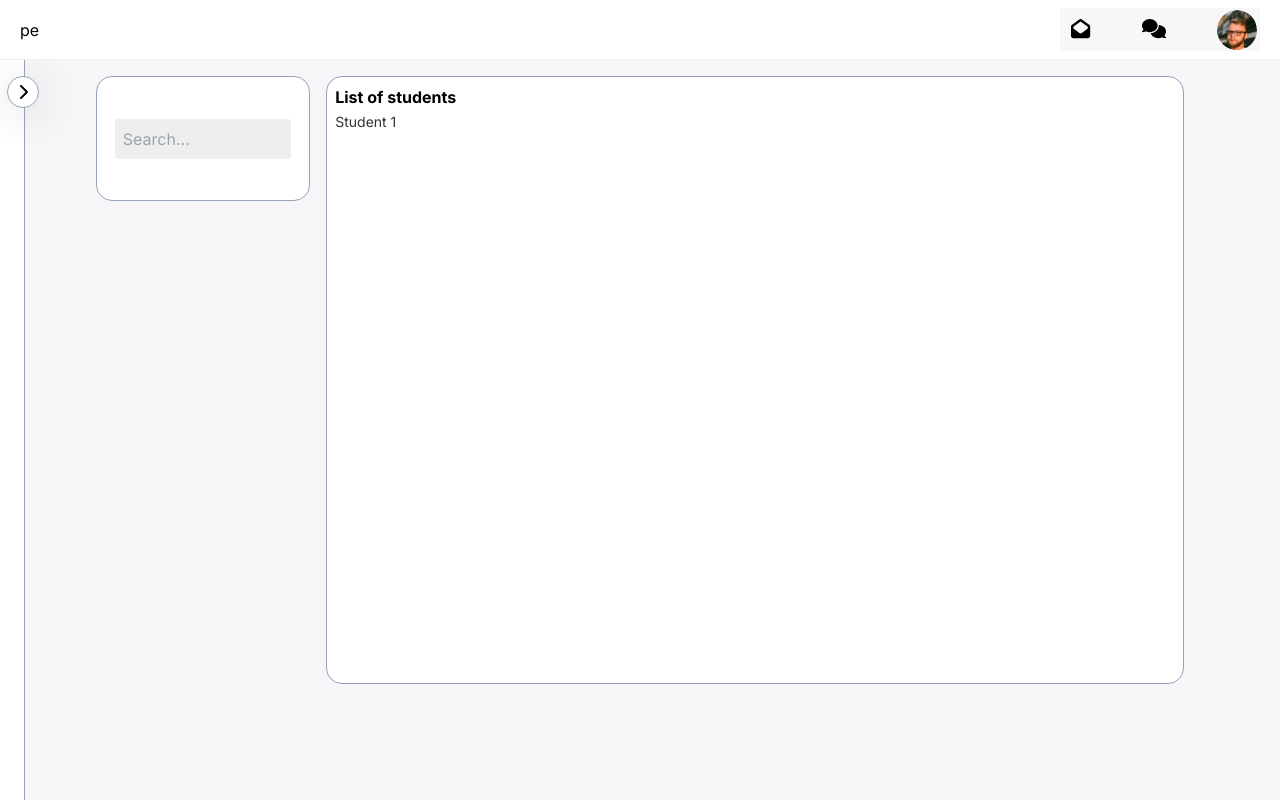
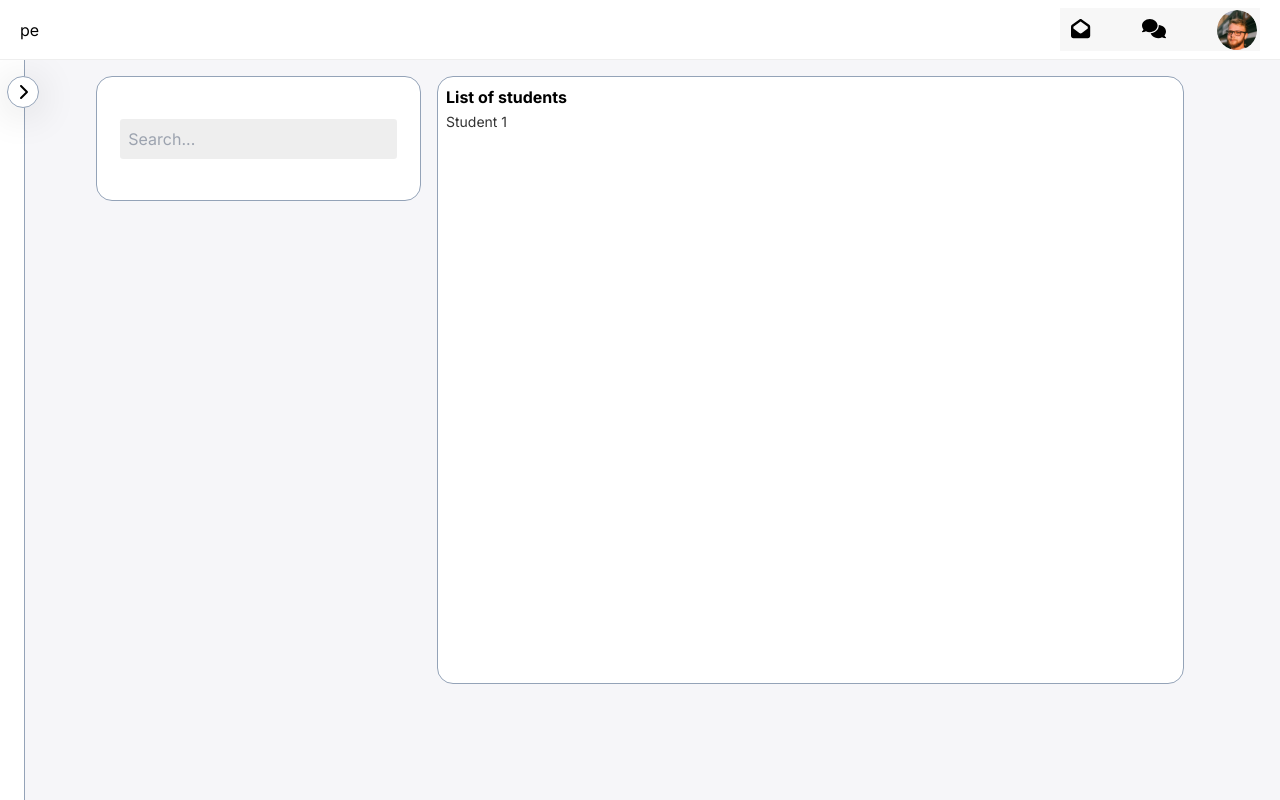
Before and after one commit to jhamiltonjunior/saas-frontend, a Next.js app: page /student in a window 1280 px wide. Built offline with nearby package versions, Linux system fonts and the light colour scheme.

Commit message:
Feat: modal for list students

```diff
--- a/src/app/components/seach/style.css
+++ b/src/app/components/seach/style.css
@@ -1,5 +1,6 @@
 .container_search {
   max-width: 325px;
+  min-width: 325px;
   max-height: 125px;
   border: .5px solid var(--slate-400);
   padding: var(--small);
@@ -18,7 +19,6 @@
   width: 90%;
   padding: var(--small);
   border-radius: var(--smaller);
-
 }
 
 .container_list_students {
```
